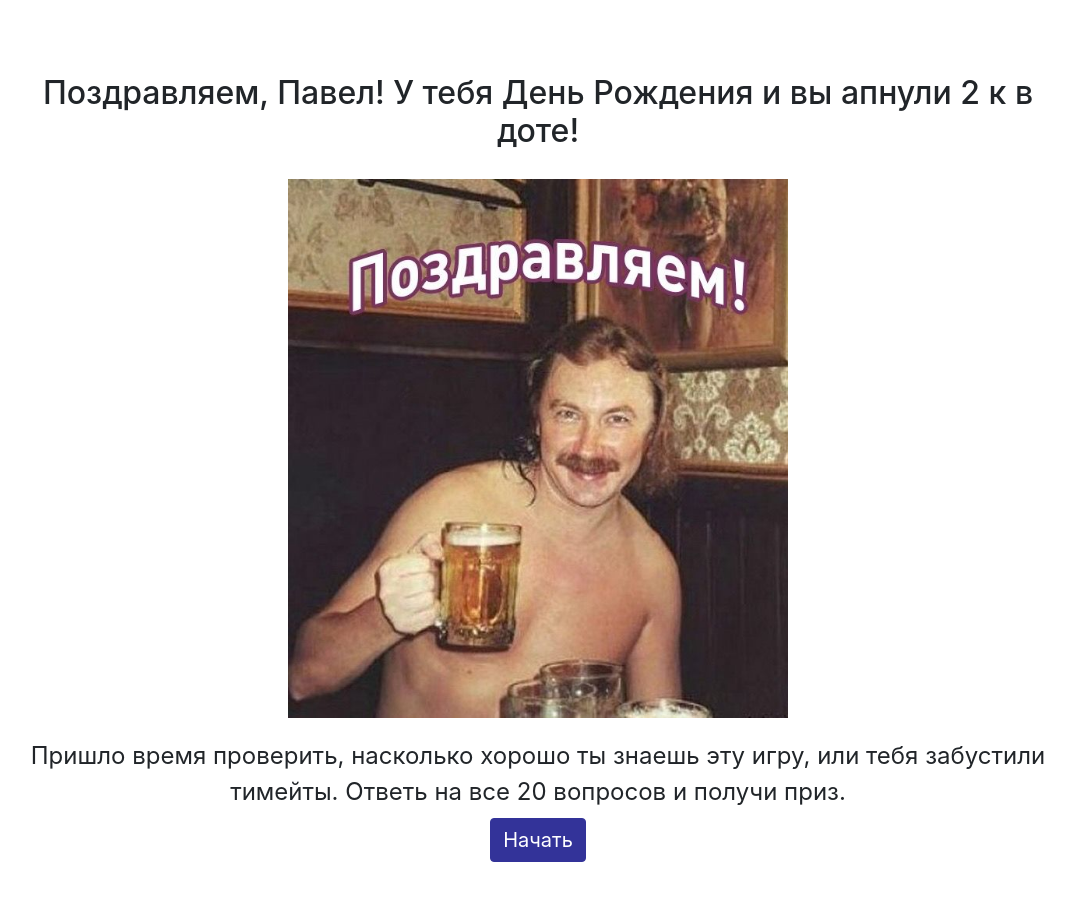
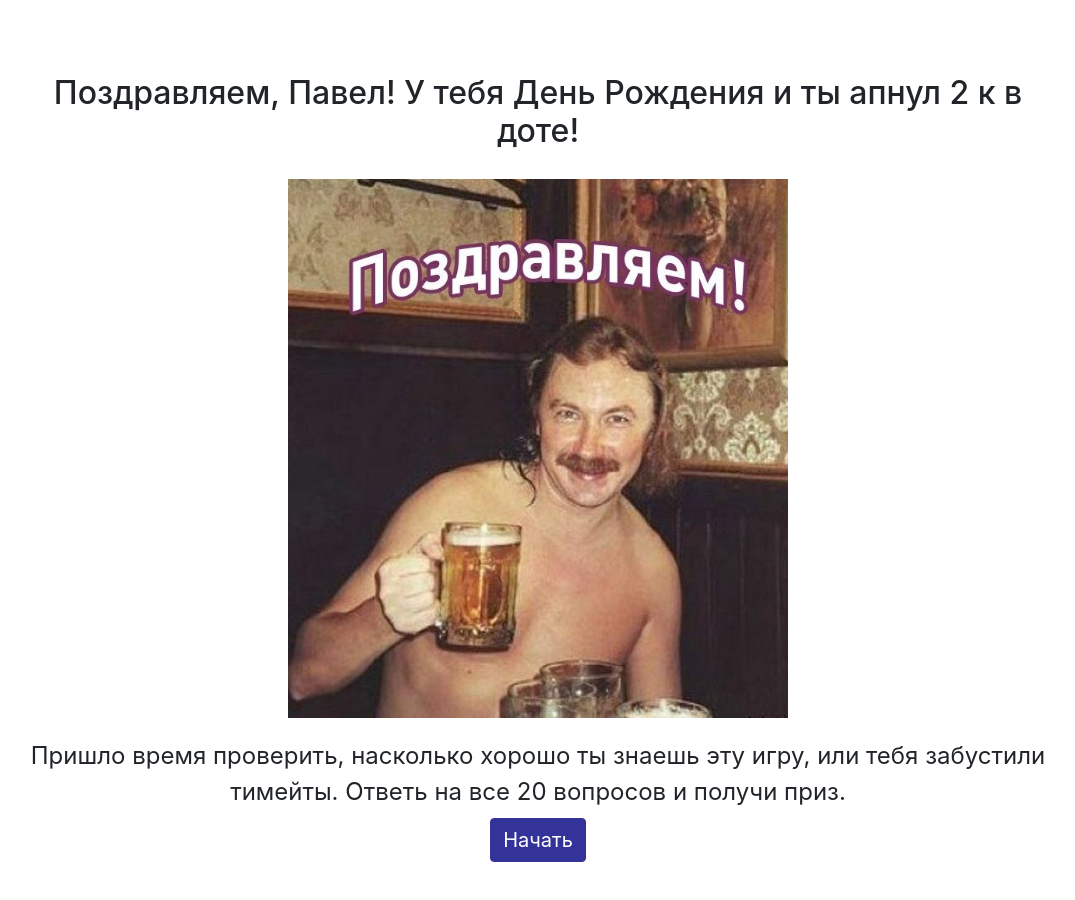
Before and after one commit to danil2703/codequiz, a plain HTML site: page index.html in a window 1280 px wide. Shown: the whole page, without its empty margins (102-1177 px from the left). Drawn offline with nearby package versions, Linux system fonts and the light colour scheme.

Commit message:
Update index.html

```diff
--- a/index.html
+++ b/index.html
@@ -29,7 +29,7 @@
         <!-- Panel to show the intro -->
         <div id="introPanel">
             <div class="jumbotron text-center">
-                <h2>Поздравляем, Павел! У тебя День Рождения и вы апнули 2 к в доте!</h2>
+                <h2>Поздравляем, Павел! У тебя День Рождения и ты апнул 2 к в доте!</h2>
                 <img class="congrats" src="assets/images/congrats.jpg">
                 <div class="row justify-content-center">
                     Пришло время проверить, насколько хорошо ты знаешь эту игру, или тебя забустили тимейты.
```
